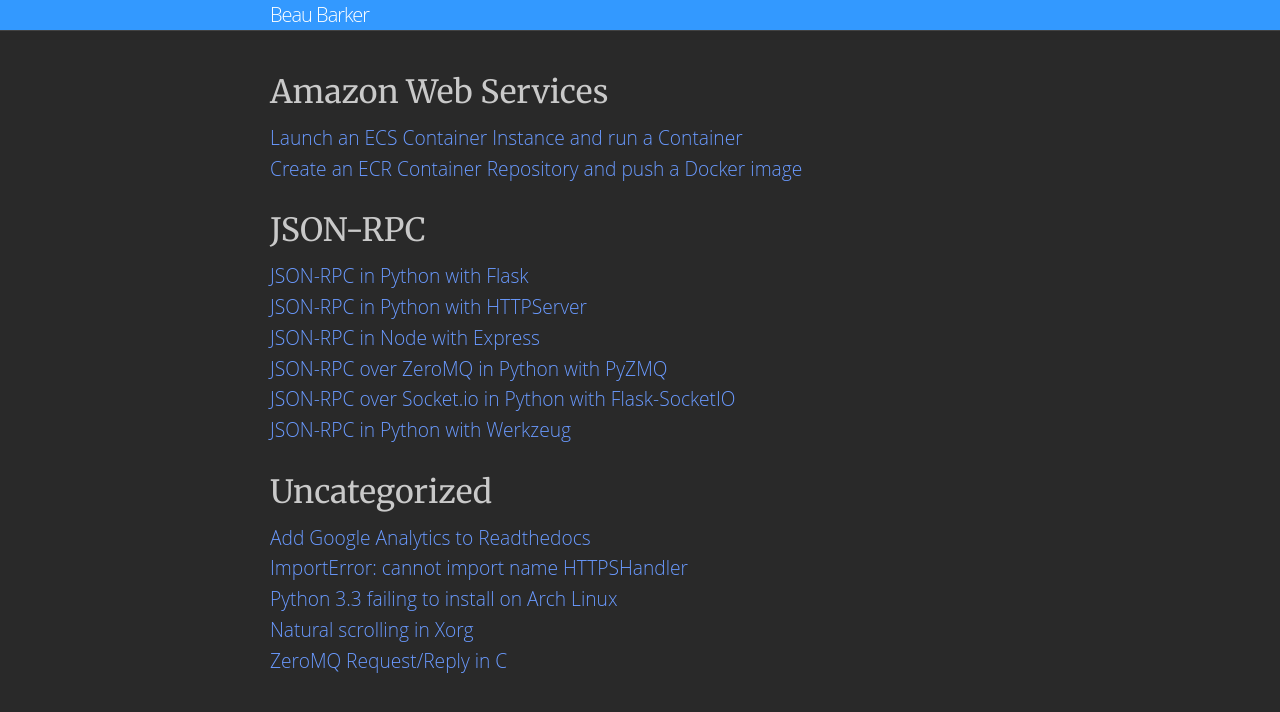
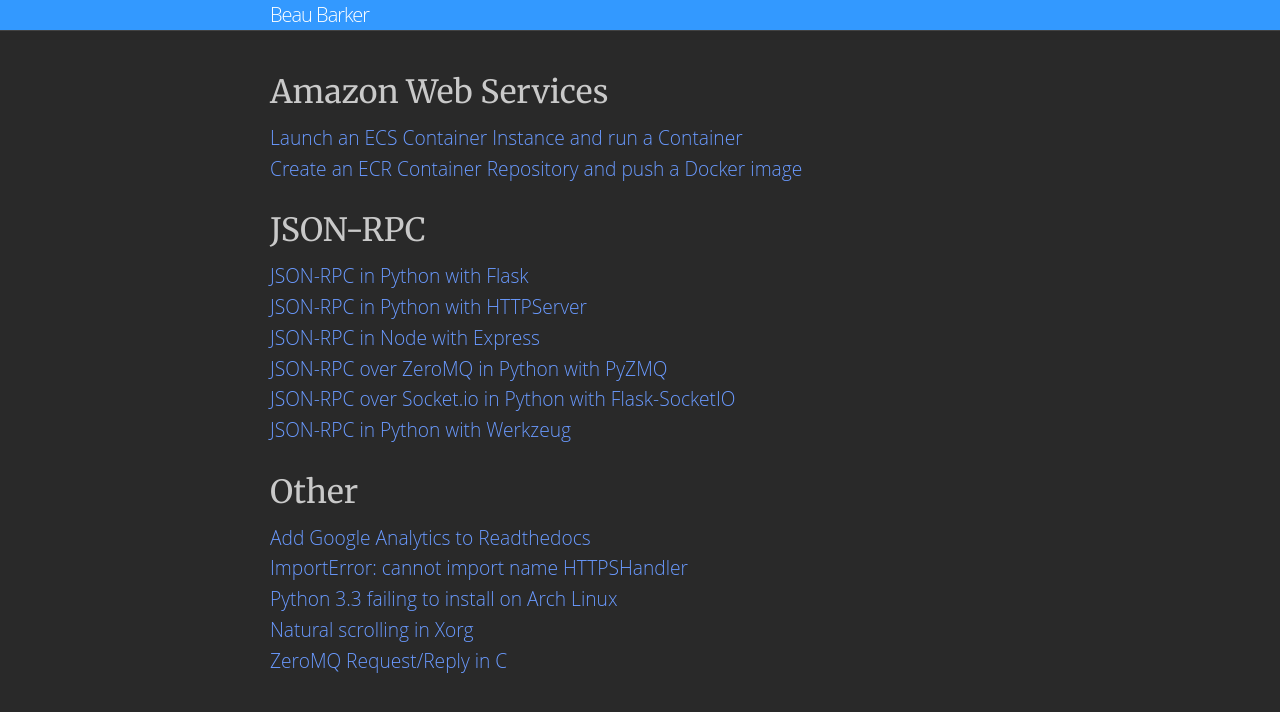
Before and after one commit to explodinglabs/explodinglabs.github.io, a Jekyll site: the page built from index.html, in a window 1280 px wide. Shown: the top 712 px of the page. Built offline with Jekyll 4.4.1, drawn with Linux system fonts in a browser that asks for light colours; some web fonts are replaced.

Commit message:
Rename Uncategorized header to Other

```diff
--- a/index.html
+++ b/index.html
@@ -15,7 +15,7 @@
     {% endunless %}
     {% endfor %}
 
-    <h1>Uncategorized</h1>
+    <h1>Other</h1>
 
     <ul>
     {% for post in site.posts %}
```
